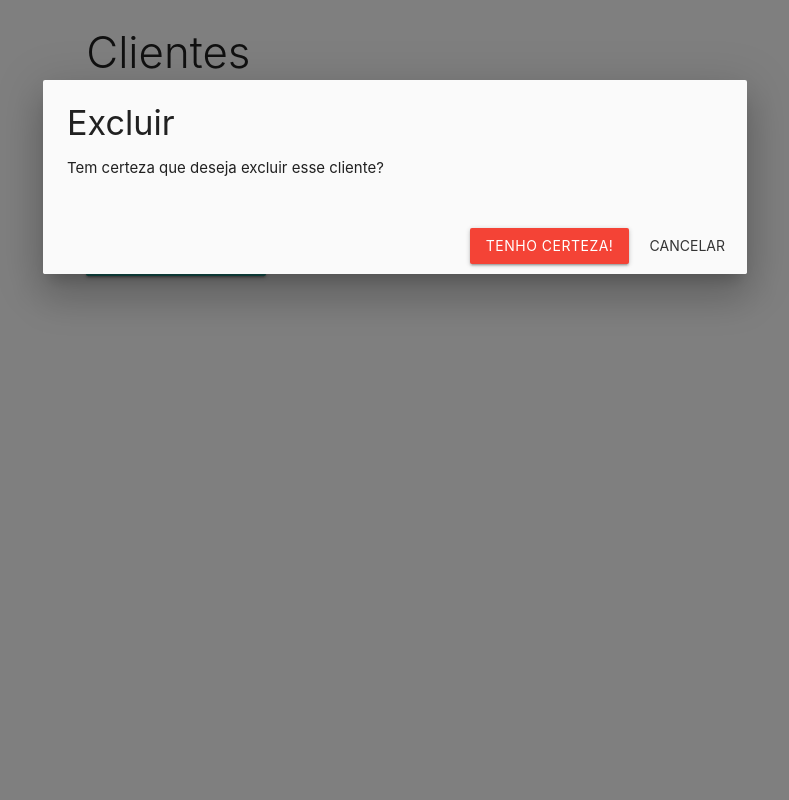
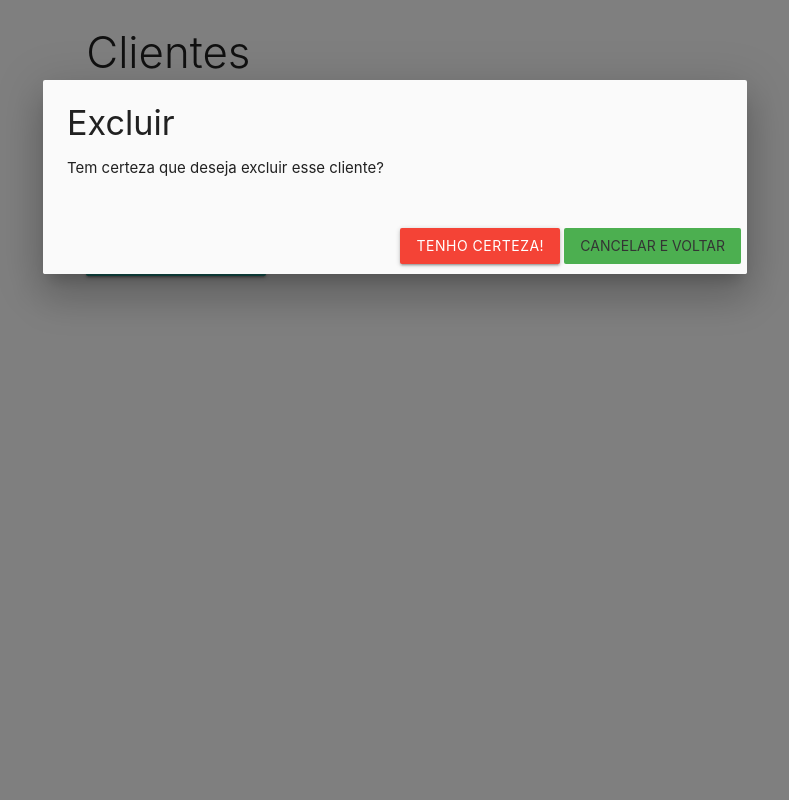
Before and after one commit to brendacgoncalves97/CRUD-Com-materialize-css, a PHP site: page / in a window 1280 px wide, after a click on "delete". Shown: the whole page, without its empty margins (245-1034 px from the left). Run offline with PHP 8.4, Linux system fonts and the light colour scheme; tables that the repository leaves empty or names only in its code hold one stand-in row (values such as "Sample post").

Commit message:
atualizando a cor do botão

```diff
--- a/CRUD/index.php
+++ b/CRUD/index.php
@@ -52,7 +52,7 @@ include_once 'includes/mensagem.php';
       							<form action="php_action/delete.php" method="POST">
       								<input type="hidden" name="id" value="<?php echo $dados['id'];?>">
       								<button type="submit" name="btn-deletar"class="btn red">Tenho Certeza!</button>
-      								<a href="#!" class="modal-close waves-effect waves-green btn-flat">Cancelar</a>
+      								<a href="#!" class="modal-close waves-effect waves-green btn-flat green">Cancelar e voltar</a>
       							</form>
     						</div>
   						</div>
```
